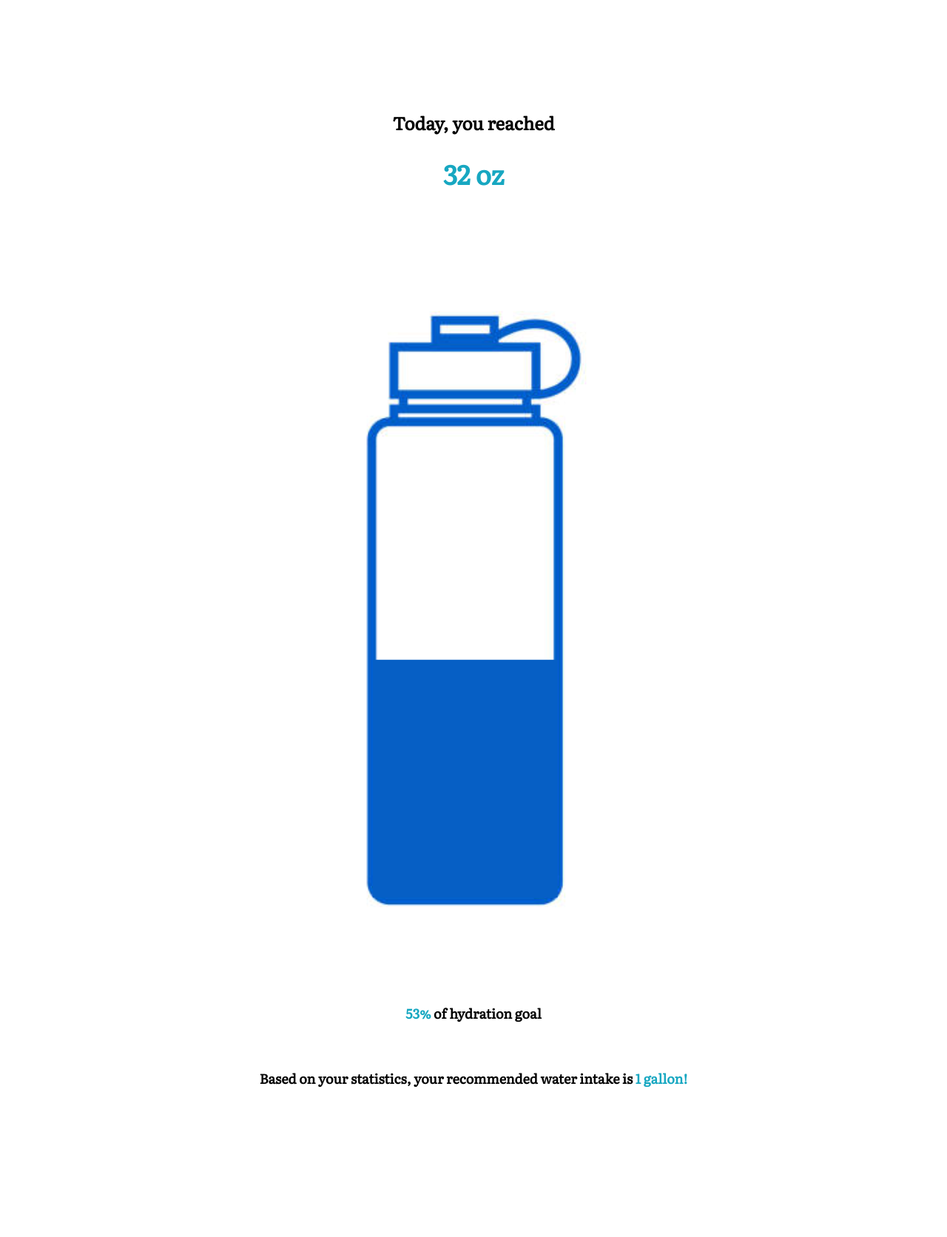
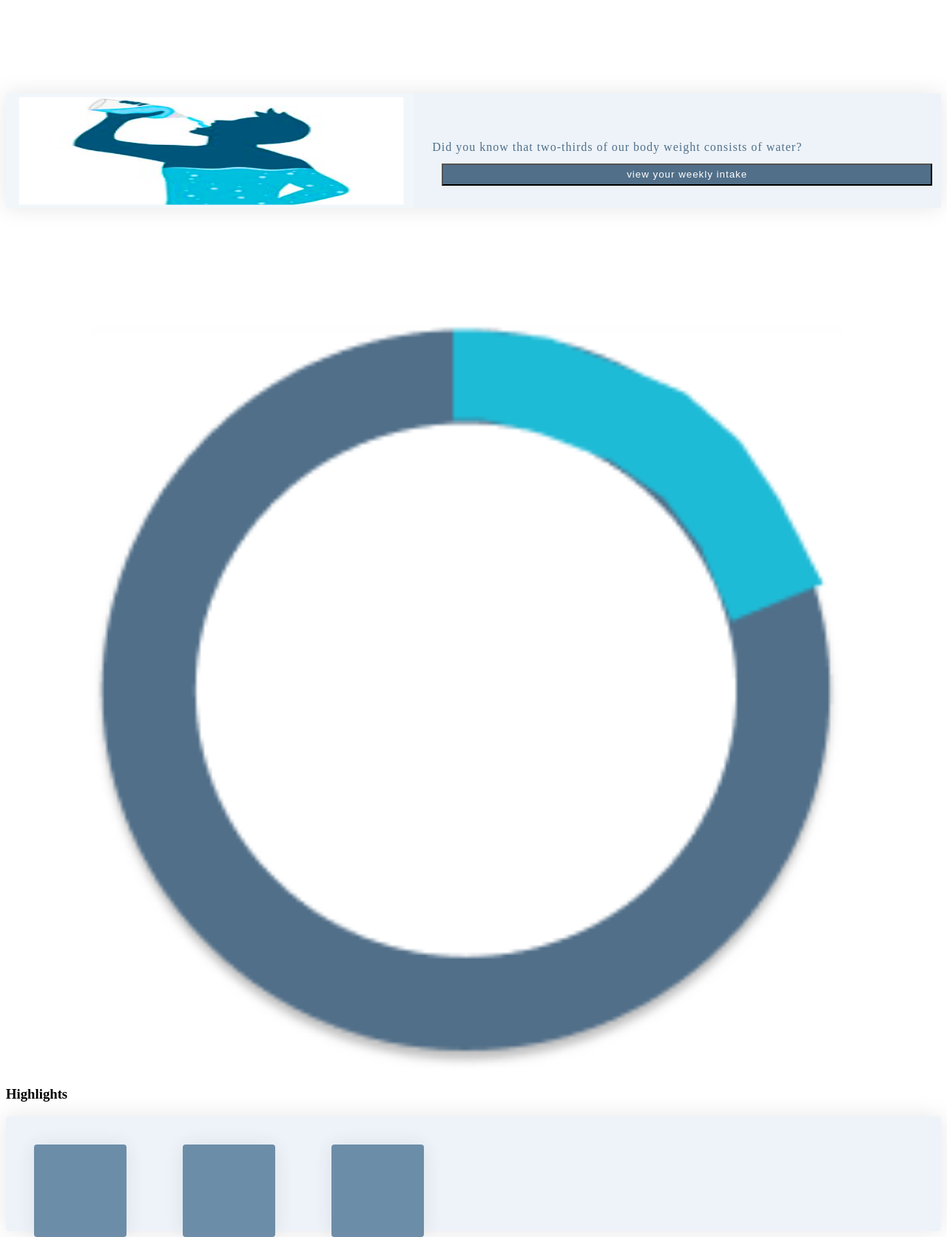
Before and after one commit to neha2114/swematch-sip, a Flask app: page /home/ in a window 1280 px wide. Shown: the whole page at 74% size. Before the commit the page ends 1470 px from the top, so only its background shows below. Run offline with Flask 3, Linux system fonts and the light colour scheme.

Commit message:
home template

```diff
--- a/templates/home.html
+++ b/templates/home.html
@@ -3,60 +3,77 @@
 <head>
 <meta charset="UTF-8">
 <meta name="viewport" content="width=device-width, initial-scale=1.0">
-    <title>Water Bottle</title>
+<title>Home Page</title>
 <style>
-        body {
+    .box {
+        margin-top: 10%;
+        height: 155px;
+        background-color: #EDF3F9;
+        border-radius: 4px;
+        box-shadow: 0px 0px 30px rgba(0, 0, 0, 0.1);
         display: flex;
-            flex-direction: column;
-            justify-content: center;
-            align-items: center;
-            font-family: "Literata", sans-serif;
-            margin: 0; /* Reset margin */
-            padding: 0; /* Reset padding */
         }
-        h1, h2, h3 {
-            letter-spacing: 6%; /* Apply letter spacing to all headings */
+    .box1 {
+        height: 155px;
+        background-color: #EDF3F9;
+        border-radius: 4px;
+        box-shadow: 0px 0px 30px rgba(0, 0, 0, 0.1);
+        display: flex;
     }
-        h1 {
-            font-size: 36px;
-            color: #17A7C1;
-            margin: 5px 0; /* Adjust margin */
-        }
-        h2 {
-            font-size: 24px;
-            margin: 20px 0; /* Adjust margin */
-        }
-        h3 {
-            font-size: 18px;
-            margin: 5px 0; /* Adjust margin */
-        }
-        .water-bottle {
-            width: auto;
-            max-width: 100%;
-            height: auto;
+    .water-img {
+        width: 45%;
         position: relative;
     }
-        .water-level {
-            position: absolute;
-            bottom: 38%;
-            left: 18%;
-            width: 63%;
-            height: auto;
-            z-index: 1;
+    .box2 {
+        margin: 3%;
+        width: 125px;
+        height: 125px;
+        background-color: #4D7495;
+        border-radius: 4px;
+        box-shadow: 0px 0px 30px rgba(0, 0, 0, 0.1);
+        display: flex;
+        opacity: 80%;
     }
-        .hydration-goal {
-            color: #17A7C1;
+    .percentage {
+        width: 100%;
+        margin-top: 10%;
+
     }
+    .water-fact {
+        margin: 2%;
+        margin-top: 5%;
+        margin-top:5%;
+        letter-spacing: 1px;
+        color: #516F89;
+    }
+    .dailyintakebtn {
+        width: 100%;
+        height: 30px;
+        background-color: #516F89;
+        color: white;
+        margin: 2%;
+        letter-spacing: 1px;
+    }
+
 </style>
-    <link rel="stylesheet" href="https://fonts.googleapis.com/css2?family=Literata&display=swap">
 </head>
 <body>
-    <h2 style="padding-top: 10%">Today, you reached</h2>
-    <h1> {{ oz_drank }} oz</h1>
-    <div style="position: relative;">
-        <img src="{{ url_for('static', filename=water_level_image) }}" alt="Water Bottle" class="water-bottle">
+<div/>
+<div class="box">
+    <img src="/static/images/drinking_water.png" class="water-img">
+    <div class="water-fact">
+        Did you know that two-thirds of our body weight consists of water?
+        <button class="dailyintakebtn"> view your weekly intake </button>
     </div>
-    <h3><strong><span class="hydration-goal">{{ amount_drank }}%</span> of hydration goal</strong></h3>
-    <h3 style="padding-left: 20%; padding-right:20%; padding-top:4%;"> Based on your statistics, your recommended water intake is <span class="hydration-goal">1 gallon!</span></h3>
+</div>
+<img src="/static/images/ring_example.png" class="percentage">
+<h3> Highlights</h3>
+<div class="box1">
+    <div class="box2"></div>
+    <div class="box2"></div>
+    <div class="box2"></div>
+</div>
+
+
 </body>
 </html>
```
Also changed, not shown: static/images/drinking_water.png (added), static/images/ring_example.png (added). Lines whose indentation alone changed are shown as unchanged.
